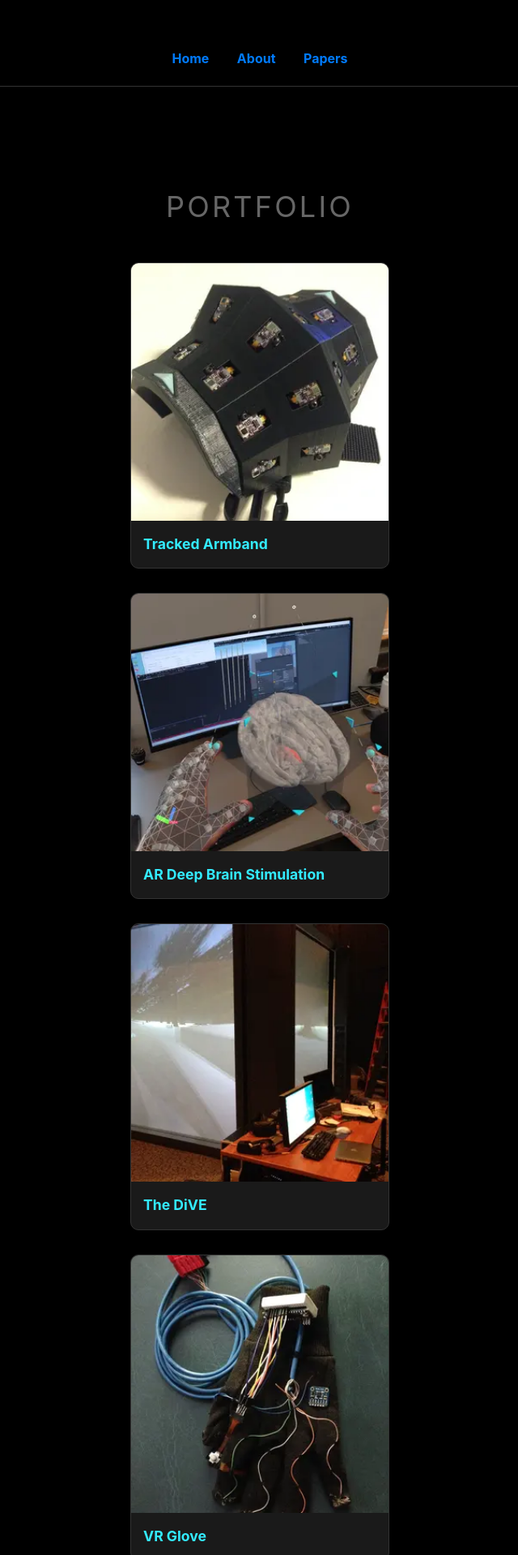
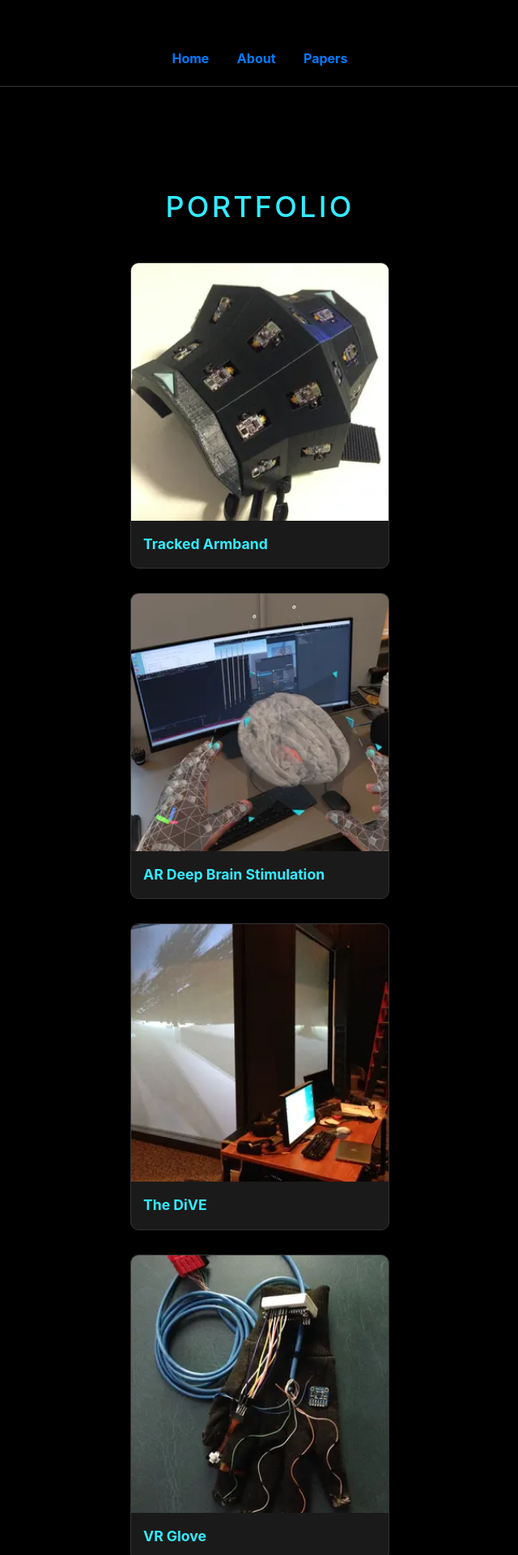
Before and after one commit to tenorvis/portfolio, a Jekyll site: the page built from index.html, in a window 1280 px wide. Shown: the top 1920 px of the page at 81% size, without its empty margins (319-959 px from the left). Built offline with Jekyll 4.4.1, drawn with Linux system fonts in a browser that asks for light colours.

Commit message:
Portfolio index page label color

```diff
--- a/assets/css/style.css
+++ b/assets/css/style.css
@@ -81,8 +81,8 @@ nav a {
     text-align: center;
     /* 'clamp' allows the text to scale between a min and max size */
     font-size: clamp(1.25rem, 3vw + 0.75rem, 2.25rem);
-    color: #666;
-    font-weight: 400;
+    color: #33ebff;
+    font-weight: 500;
     text-transform: uppercase;
     letter-spacing: 0.2rem;
     margin-top: clamp(30px, 5vw, 50px);      /* Scales the top margin */
```
Also changed, not shown: readme.md.
